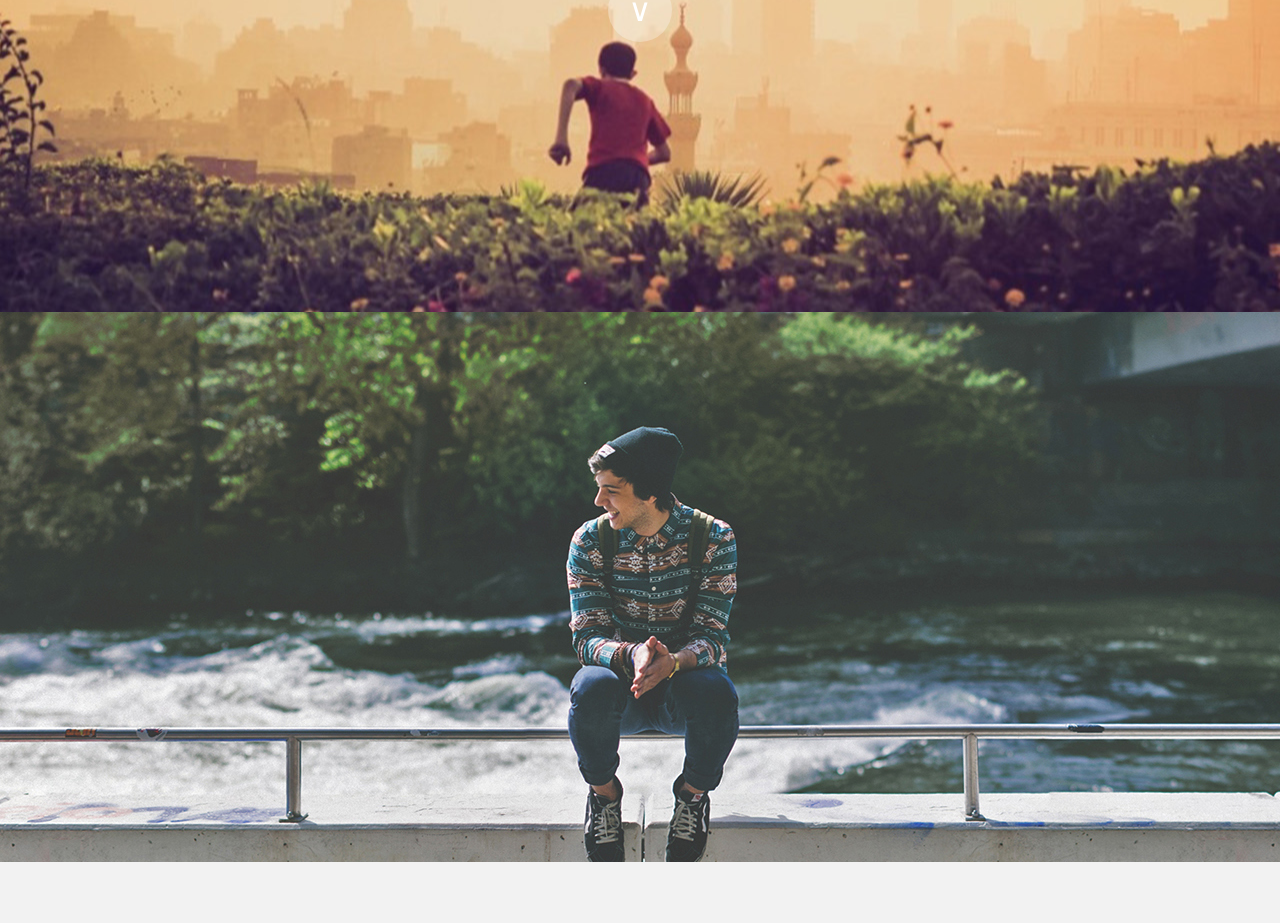
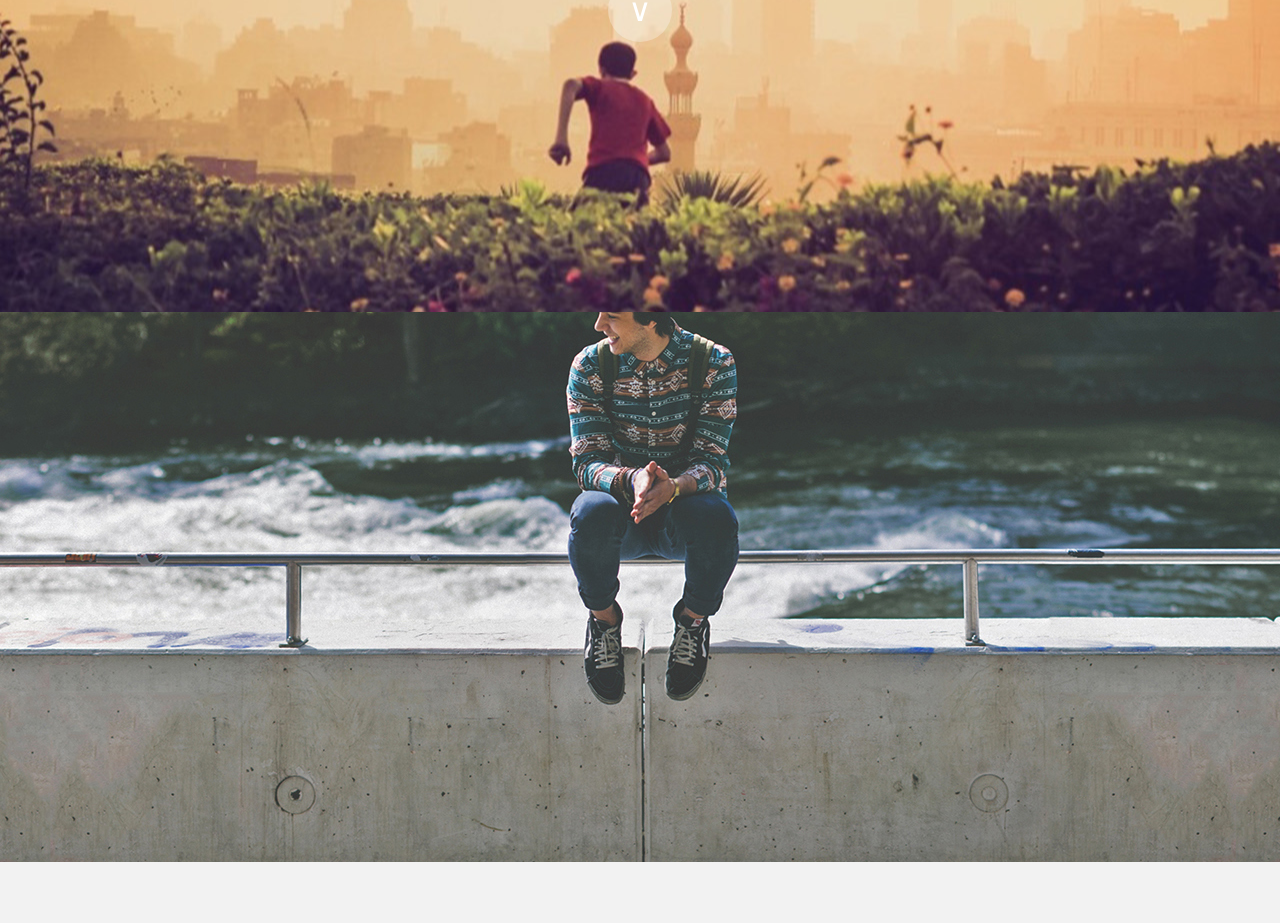
Before and after one commit to jaicab/Paraxify.js, a plain HTML site: page index.html in a window 1280 px wide. Shown: the part 488-1411 px from the top of the page. Drawn offline with Linux system fonts and the light colour scheme.

Commit message:
Now we're talking

```diff
--- a/_paraxify.scss
+++ b/_paraxify.scss
@@ -2,4 +2,5 @@
 %paraxify {
 	background-attachment: fixed;
 	background-position: center center;
+	background-size: cover;
 }
--- a/main.scss
+++ b/main.scss
@@ -103,7 +103,7 @@ ul{
 }
 
 .over{
-  padding: 10em 1em 0 1em;
+  padding: 9em 1em 0 1em;
 
   h1{
     line-height: 0.8;
--- a/paraxify.min.js
+++ b/paraxify.min.js
@@ -1 +1 @@
-(function(){"use strict";var e,o,t,n,i,a,c;n=0,a=0,t=0,i="center",o=0,c=1,window.calcParallax=function(e){return t=100*(n-e.offsetTop+a)/(e.offsetHeight+a),0>t&&(t=0),t>100&&(t=100),Math.round(e.diferencia*c*(t-50)/100*100)/100},window.checkDimensions=function(e){o[e].image.height<o[e].offsetHeight?console.log("The image "+o[e].url(0/0+o[e].image.height+"px) is too short for that container ("+o[e].offsetHeight(0/0))):(console.log("It's ok"),o[e].diferencia=-(o[e].image.height-o[e].offsetHeight))},e=function(){var e;for(n=void 0!==window.pageYOffset?window.pageYOffset:(document.documentElement||document.body.parentNode||document.body).scrollTop,e=0;e<o.length;)i=o[e].image.height>o[e].offsetHeight&&n+a>o[e].offsetTop&&"fixed"===window.getComputedStyle(o[e],!1).backgroundAttachment?calcParallax(o[e]):"center",o[e].style.backgroundPosition="center "+i+"px",e++},window.onresize=function(){var e;for(a=window.innerHeight,e=0;e<o.length;)checkDimensions(e),e++},window.onload=function(){var t;for(a=window.innerHeight,o=document.getElementsByClassName("paraxify"),t=0;t<o.length;)o[t].url=window.getComputedStyle(o[t],!1).backgroundImage.replace(/url\((['"])?(.*?)\1\)/gi,"$2").split(",")[0],o[t].image=new Image,o[t].image.onload=setTimeout("checkDimensions("+t+")",0),o[t].image.src=o[t].url,t++;window.onscroll=e}}).call(this);
+(function(){"use strict";var e,o,t,n,i,a,c;n=0,a=0,t=0,i="center",o=0,c=2,window.calcParallax=function(e){return t=100*(n-e.offsetTop+a)/(e.offsetHeight+a),0>t&&(t=0),t>100&&(t=100),Math.round(e.diferencia*c*(t-50)/100*100)/100},window.checkDimensions=function(e){o[e].image.height<o[e].offsetHeight?console.log("The image "+o[e].url(0/0+o[e].image.height+"px) is too short for that container ("+o[e].offsetHeight(0/0))):(console.log("It's ok"),o[e].diferencia=-(o[e].image.height-o[e].offsetHeight))},e=function(){var e;for(n=void 0!==window.pageYOffset?window.pageYOffset:(document.documentElement||document.body.parentNode||document.body).scrollTop,e=0;e<o.length;)i=o[e].image.height>o[e].offsetHeight&&n+a>o[e].offsetTop&&"fixed"===window.getComputedStyle(o[e],!1).backgroundAttachment?calcParallax(o[e]):"center",o[e].style.backgroundPosition="center "+i+"px",e++},window.onresize=function(){var e;for(a=window.innerHeight,e=0;e<o.length;)checkDimensions(e),e++},window.onload=function(){var t;for(a=window.innerHeight,o=document.getElementsByClassName("paraxify"),t=0;t<o.length;)o[t].url=window.getComputedStyle(o[t],!1).backgroundImage.replace(/url\((['"])?(.*?)\1\)/gi,"$2").split(",")[0],o[t].image=new Image,o[t].image.onload=setTimeout("checkDimensions("+t+")",0),o[t].image.src=o[t].url,t++;window.onscroll=e}}).call(this);
```
Also changed, not shown: css/main.css (added).
